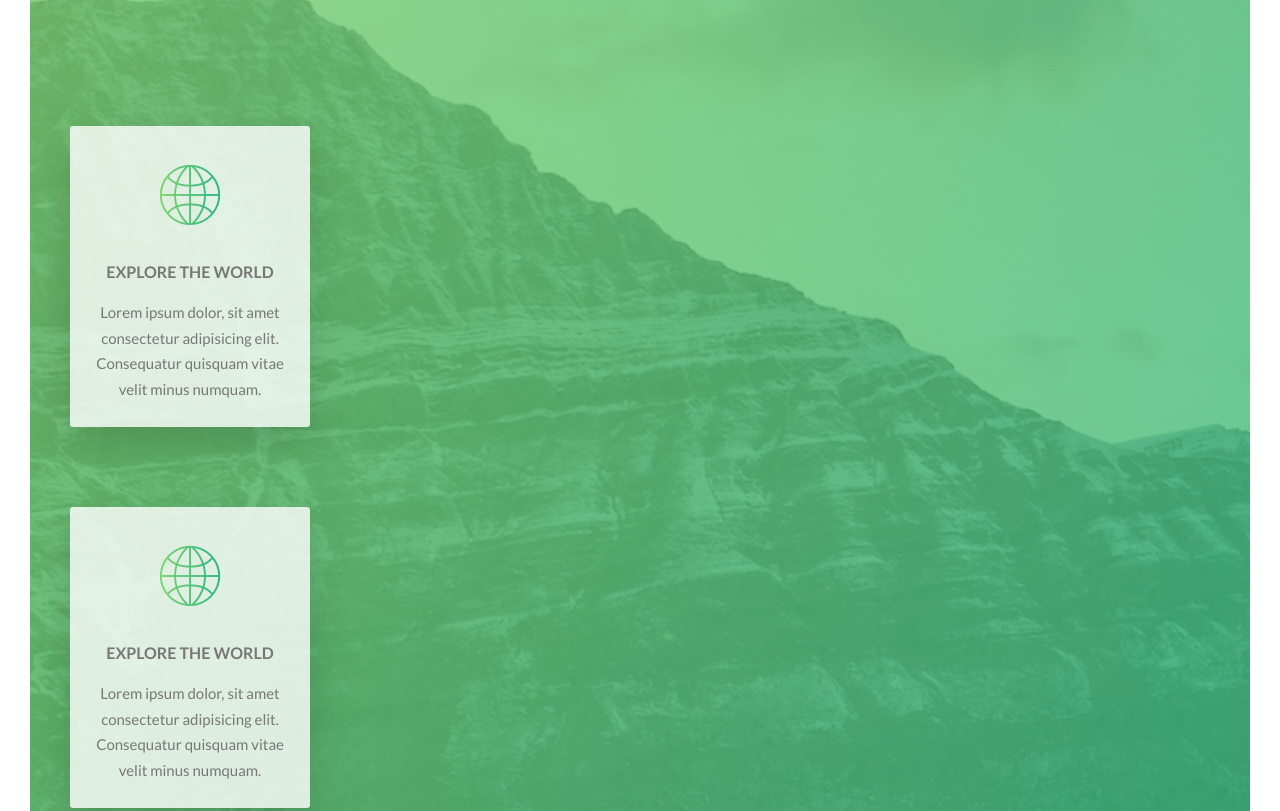
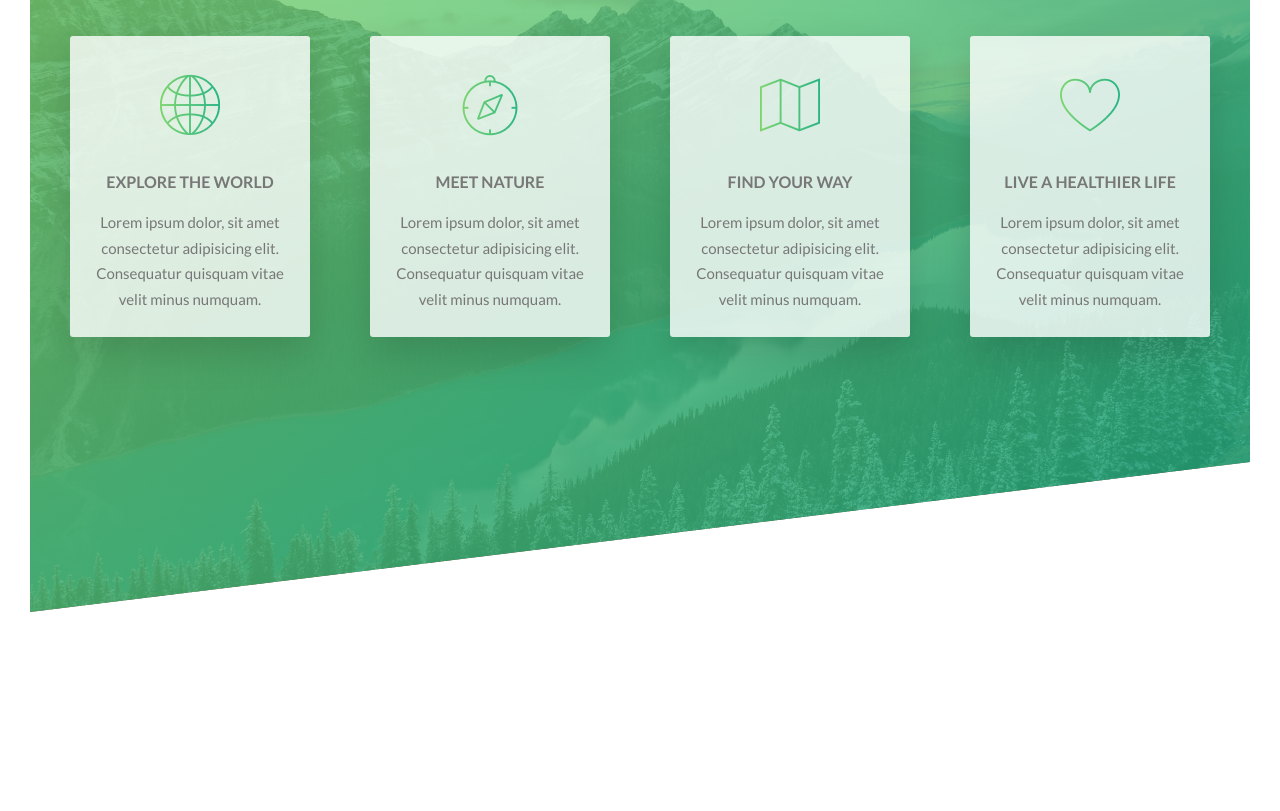
Before and after one commit to kellybarber/Schmedtmann-Natours, a website: page public/index.html in a window 1280 px wide. Shown: the part 1618-2429 px from the top of the page. After the commit the page ends 2230 px from the top, so only its background shows below. Drawn offline with Linux system fonts and the light colour scheme.

Commit message:
Skewed background

```diff
--- a/public/index.html
+++ b/public/index.html
@@ -66,34 +66,28 @@
                 </p>
               </div>
             </div>
-          </div>
-          <div class="row">
             <div class="col-1-of-4">
               <div class="feature-box">
-                <i class="feature-box__icon icon-basic-world"></i>
-                <h3 class="heading-tertiary u-margin-bottom-small">Explore the World</h3>
+                <i class="feature-box__icon icon-basic-compass"></i>
+                <h3 class="heading-tertiary u-margin-bottom-small">Meet Nature</h3>
                 <p class="feature-box__text">
                   Lorem ipsum dolor, sit amet consectetur adipisicing elit. Consequatur quisquam vitae velit minus numquam.
                 </p>
               </div>
             </div>
-          </div>
-          <div class="row">
             <div class="col-1-of-4">
               <div class="feature-box">
-                <i class="feature-box__icon icon-basic-world"></i>
-                <h3 class="heading-tertiary u-margin-bottom-small">Explore the World</h3>
+                <i class="feature-box__icon icon-basic-map"></i>
+                <h3 class="heading-tertiary u-margin-bottom-small">Find Your Way</h3>
                 <p class="feature-box__text">
                   Lorem ipsum dolor, sit amet consectetur adipisicing elit. Consequatur quisquam vitae velit minus numquam.
                 </p>
               </div>
             </div>
-          </div>
-          <div class="row">
             <div class="col-1-of-4">
               <div class="feature-box">
-                <i class="feature-box__icon icon-basic-world"></i>
-                <h3 class="heading-tertiary u-margin-bottom-small">Explore the World</h3>
+                <i class="feature-box__icon icon-basic-heart"></i>
+                <h3 class="heading-tertiary u-margin-bottom-small">Live A Healthier Life</h3>
                 <p class="feature-box__text">
                   Lorem ipsum dolor, sit amet consectetur adipisicing elit. Consequatur quisquam vitae velit minus numquam.
                 </p>
@@ -102,6 +96,5 @@
           </div>
         </section>
       </main>
-
     </body>
 </html>
--- a/public/sass/components/_feature-box.scss
+++ b/public/sass/components/_feature-box.scss
@@ -20,8 +20,4 @@
   &:hover {
     transform: translateY(-1.5rem) scale(1.03);
   }
-
-  &__text {
-
-  }
 }
--- a/public/sass/pages/_home.scss
+++ b/public/sass/pages/_home.scss
@@ -13,4 +13,10 @@
   ),
   url(../img/nat-4.jpg);
   background-size: cover;
+  margin-top: -9rem;
+  transform: skewY(-7deg);
+
+  & > * {
+    transform: skewY(7deg);
+  }
 }
```
Also changed, not shown: public/css/style.css.
